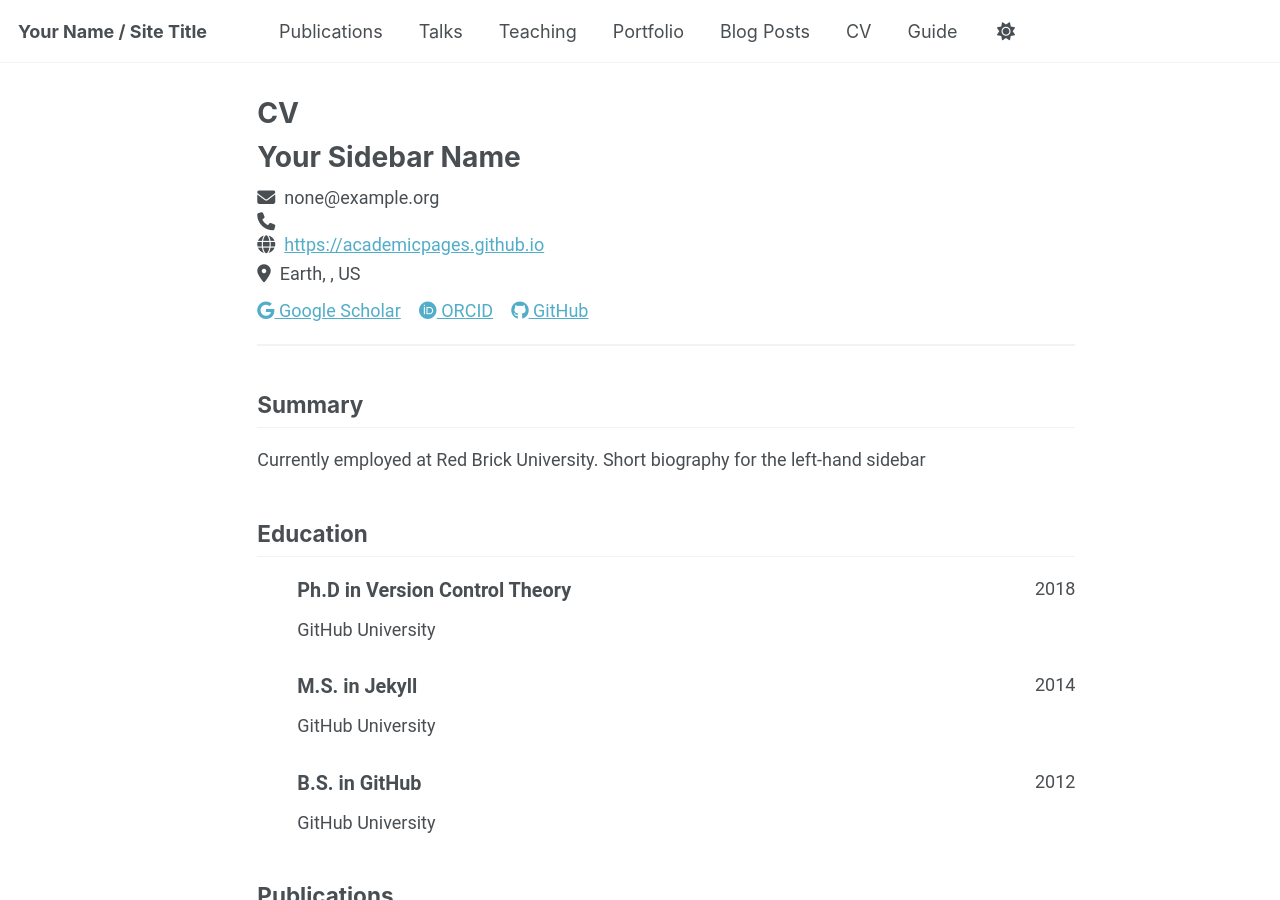
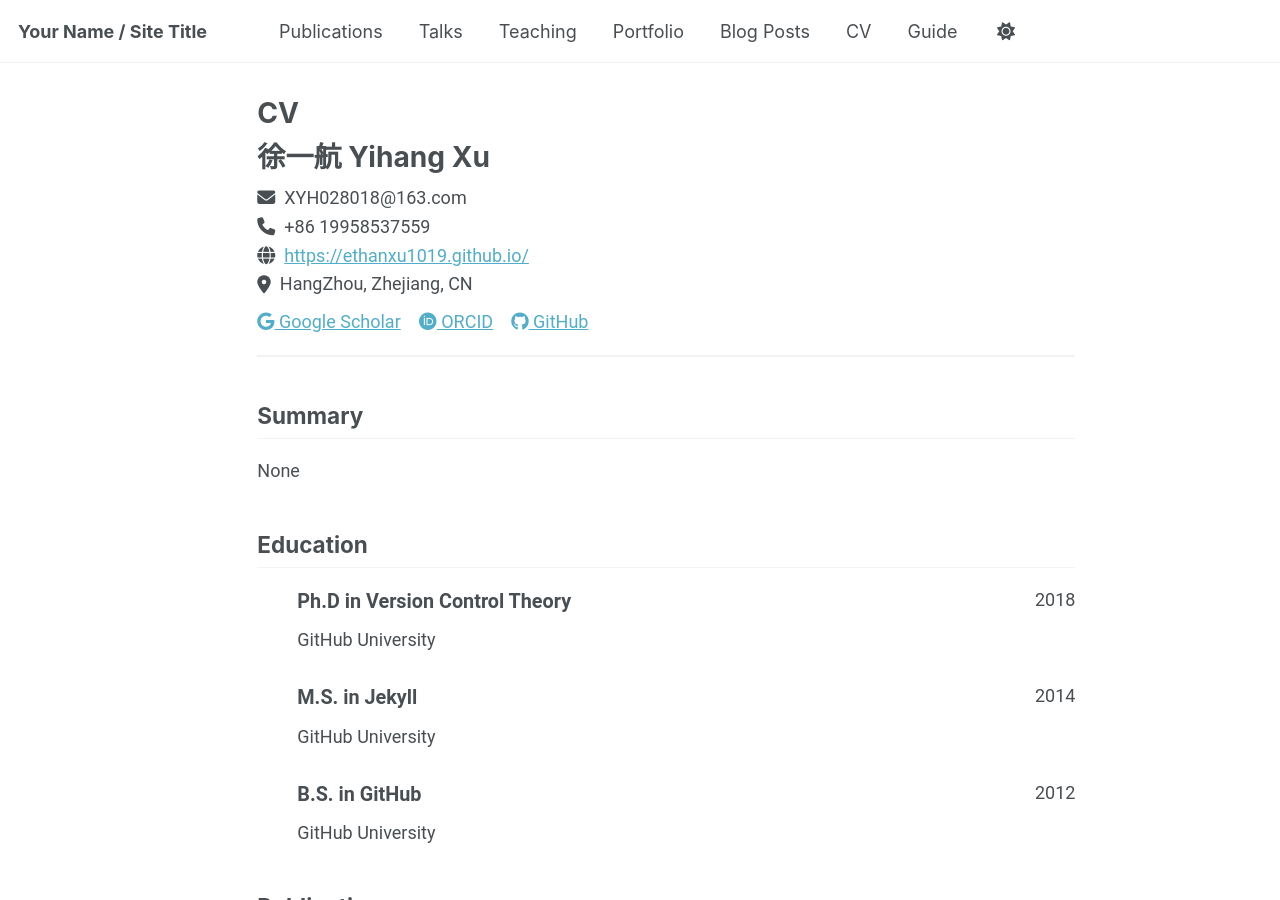
Before and after one commit to EthanXu1019/EthanXu1019.github.io, a Jekyll site: the page built from _pages/cv-json.md, in a window 1280 px wide and 900 px high. Built offline with Jekyll 4.4.1, drawn with Linux system fonts in a browser that asks for light colours; a script bundle is joined from its source files by our own code; library files that are not in the unit come from our copies.

Commit message:
Update cv.json

```diff
--- a/_data/cv.json
+++ b/_data/cv.json
@@ -1,16 +1,16 @@
 {
   "basics": {
-    "name": "Your Sidebar Name",
-    "email": "none@example.org",
-    "phone": "",
-    "website": "https://academicpages.github.io",
-    "summary": "Currently employed at Red Brick University. Short biography for the left-hand sidebar",
+    "name": "徐一航 Yihang Xu",
+    "email": "XYH028018@163.com",
+    "phone": "+86 19958537559",
+    "website": "https://ethanxu1019.github.io/",
+    "summary": "None",
     "location": {
       "address": "",
       "postalCode": "",
-      "city": "Earth",
-      "countryCode": "US",
-      "region": ""
+      "city": "HangZhou",
+      "countryCode": "CN",
+      "region": "Zhejiang"
     },
     "profiles": [
       {
```
